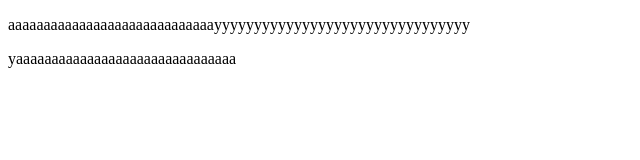
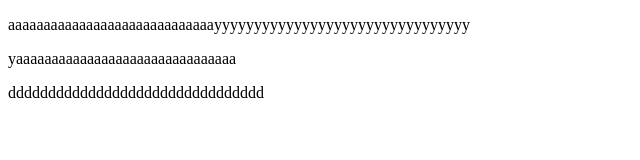
Before and after one commit to seko-tokka/test, a plain HTML site: page index.html in a window 1280 px wide. Shown: the whole page, without its empty margins (0-640 px from the left). Drawn offline with Linux system fonts and the light colour scheme.

Commit message:
210826-20:00

```diff
--- a/index.html
+++ b/index.html
@@ -9,5 +9,6 @@
 <body>
     <p>aaaaaaaaaaaaaaaaaaaaaaaaaaaaayyyyyyyyyyyyyyyyyyyyyyyyyyyyyyyy</p>
     <p>yaaaaaaaaaaaaaaaaaaaaaaaaaaaaaaa</p>
+    <p>dddddddddddddddddddddddddddddddd</p>
 </body>
 </html>
```
